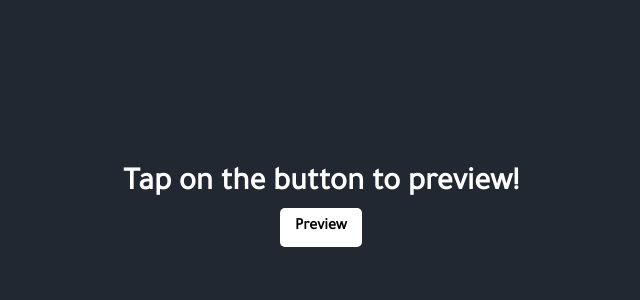
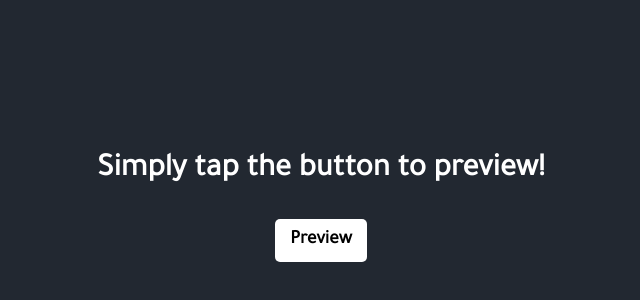
Before and after one commit to itshnawy/Fom, a plain HTML site: page index.html in a window 1280 px wide. Shown: the part 194-494 px from the top of the page, without its empty margins (319-959 px from the left). Drawn offline with Linux system fonts and the light colour scheme.

Commit message:
some edits on preview template

```diff
--- a/assets/style.css
+++ b/assets/style.css
@@ -24,6 +24,7 @@ button.mmbtn {
     all: unset;
     background: #fff;
     padding: 10px 15px;
+    font-size: 19px;
     font-weight: bold;
     border-radius: 5px;
     cursor: pointer;
@@ -38,5 +39,6 @@ div#row {
 }
 h1.title {
     color: #fff;
-    margin-bottom: 5px;
+    margin-bottom: 30px;
+    cursor: default;
 }
--- a/index.html
+++ b/index.html
@@ -9,8 +9,8 @@
 </head>
 <body>
     <div id="row">
-        <h1 class="title">Tap on the button to preview!</h1>
-    <button class="mmbtn preview" onclick="mdModal('./assets/theMd.md')">Preview</button>
+        <h1 class="title">Simply tap the button to preview!</h1>
+        <button class="mmbtn preview" onclick="mdModal('./assets/theMd.md')">Preview</button>
     </div>
     <script src="/assets/addon/index.js"></script>
 </body>
```
